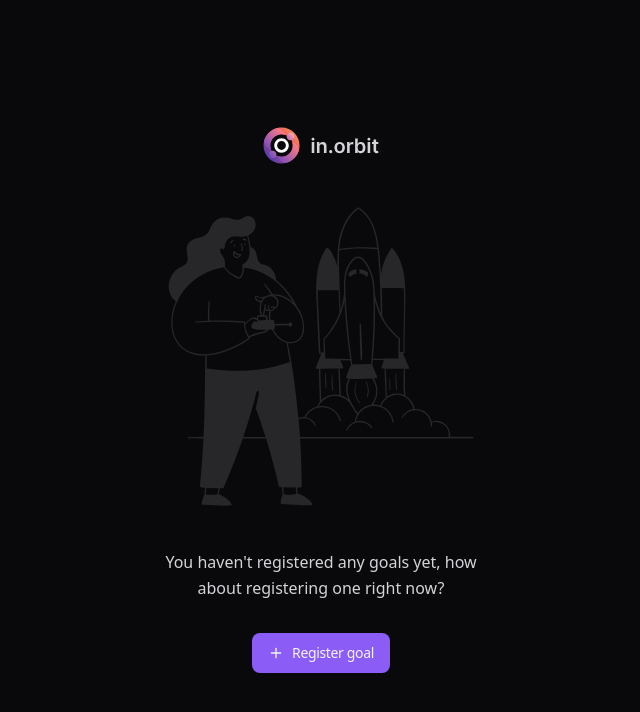
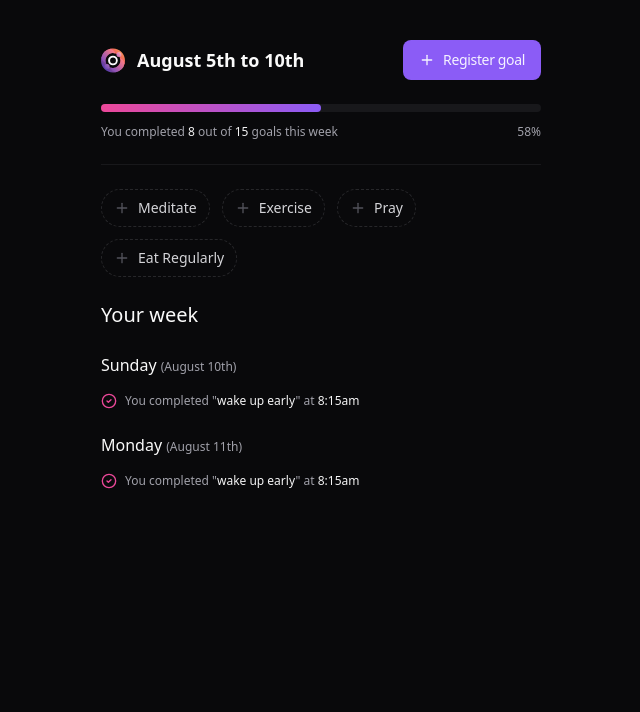
Before and after one commit to filipebteixeira98/inorbit-web, a React (Vite) app: page / in a window 1280 px wide. Shown: the top 712 px of the page, without its empty margins (319-959 px from the left). Built offline with nearby package versions, Linux system fonts and the light colour scheme.

Commit message:
chore: create week summary component

```diff
--- a/src/app.tsx
+++ b/src/app.tsx
@@ -1,12 +1,14 @@
 import { Dialog } from './components/ui/dialog'
 
 import { CreateGoal } from './components/create-goal'
-import { EmptyGoals } from './components/empty-goals'
+// import { EmptyGoals } from './components/empty-goals'
+import { Summary } from './components/summary'
 
 export function App() {
   return (
     <Dialog>
-      <EmptyGoals />
+      {/* <EmptyGoals /> */}
+      <Summary />
       <CreateGoal />
     </Dialog>
   )
--- /dev/null
+++ b/src/components/summary.tsx
@@ -0,0 +1,99 @@
+import { CheckCircle2, Plus } from 'lucide-react'
+
+import { Button } from './ui/button'
+import { DialogTrigger } from './ui/dialog'
+import { OutlineButton } from './ui/outline-button'
+import { Progress, ProgressIndicator } from './ui/progress-bar'
+import { Separator } from './ui/separator'
+
+import { InOrbitIcon } from './in-orbit-icon'
+
+export function Summary() {
+  return (
+    <div className="py-10 max-w-[480px] px-5 mx-auto flex flex-col gap-6">
+      <div className="flex items-center justify-between">
+        <div className="flex items-center gap-3">
+          <InOrbitIcon />
+          <span className="text-lg font-semibold">August 5th to 10th</span>
+        </div>
+        <DialogTrigger asChild>
+          <Button
+            type="button"
+            className="px-4 py-2.5 rounded-lg bg-violet-500 text-violet-50 flex items-center gap-2 text-sm font-medium tracking-tight hover:bg-violet-600"
+          >
+            <Plus className="size-4" />
+            Register goal
+          </Button>
+        </DialogTrigger>
+      </div>
+      <div className="flex flex-col gap-3">
+        <Progress value={8} max={15}>
+          <ProgressIndicator
+            style={{
+              width: '50%',
+            }}
+          />
+        </Progress>
+        <div className="flex items-center justify-between text-xs text-zinc-400">
+          <span>
+            You completed <span className="text-zinc-100">8</span> out of{' '}
+            <span className="text-zinc-100">15</span> goals this week
+          </span>
+          <span>58%</span>
+        </div>
+      </div>
+      <Separator />
+      <div className="flex flex-wrap gap-3">
+        <OutlineButton>
+          <Plus className="size-4 text-zinc-600" />
+          Meditate
+        </OutlineButton>
+        <OutlineButton>
+          <Plus className="size-4 text-zinc-600" />
+          Exercise
+        </OutlineButton>
+        <OutlineButton>
+          <Plus className="size-4 text-zinc-600" />
+          Pray
+        </OutlineButton>
+        <OutlineButton>
+          <Plus className="size-4 text-zinc-600" />
+          Eat Regularly
+        </OutlineButton>
+      </div>
+      <div className="flex flex-col gap-6">
+        <h2 className="text-xl font-medium">Your week</h2>
+        <div className="flex flex-col gap-4">
+          <h3 className="font-medium">
+            Sunday <span className="text-zinc-400 text-xs">(August 10th)</span>
+          </h3>
+          <ul className="flex flex-col gap-3">
+            <li className="flex items-center gap-2">
+              <CheckCircle2 className="size-4 text-pink-500" />
+              <span className="text-xs text-zinc-400">
+                You completed "
+                <span className="text-zinc-100">wake up early</span>" at{' '}
+                <span className="text-zinc-100">8:15am</span>
+              </span>
+            </li>
+          </ul>
+        </div>
+        <div className="flex flex-col gap-4">
+          <h3 className="font-medium">
+            Monday <span className="text-zinc-400 text-xs">(August 11th)</span>
+          </h3>
+          <ul className="flex flex-col gap-3">
+            <li className="flex items-center gap-2">
+              <CheckCircle2 className="size-4 text-pink-500" />
+              <span className="text-xs text-zinc-400">
+                You completed "
+                <span className="text-zinc-100">wake up early</span>" at{' '}
+                <span className="text-zinc-100">8:15am</span>
+              </span>
+            </li>
+          </ul>
+        </div>
+      </div>
+    </div>
+  )
+}
```
